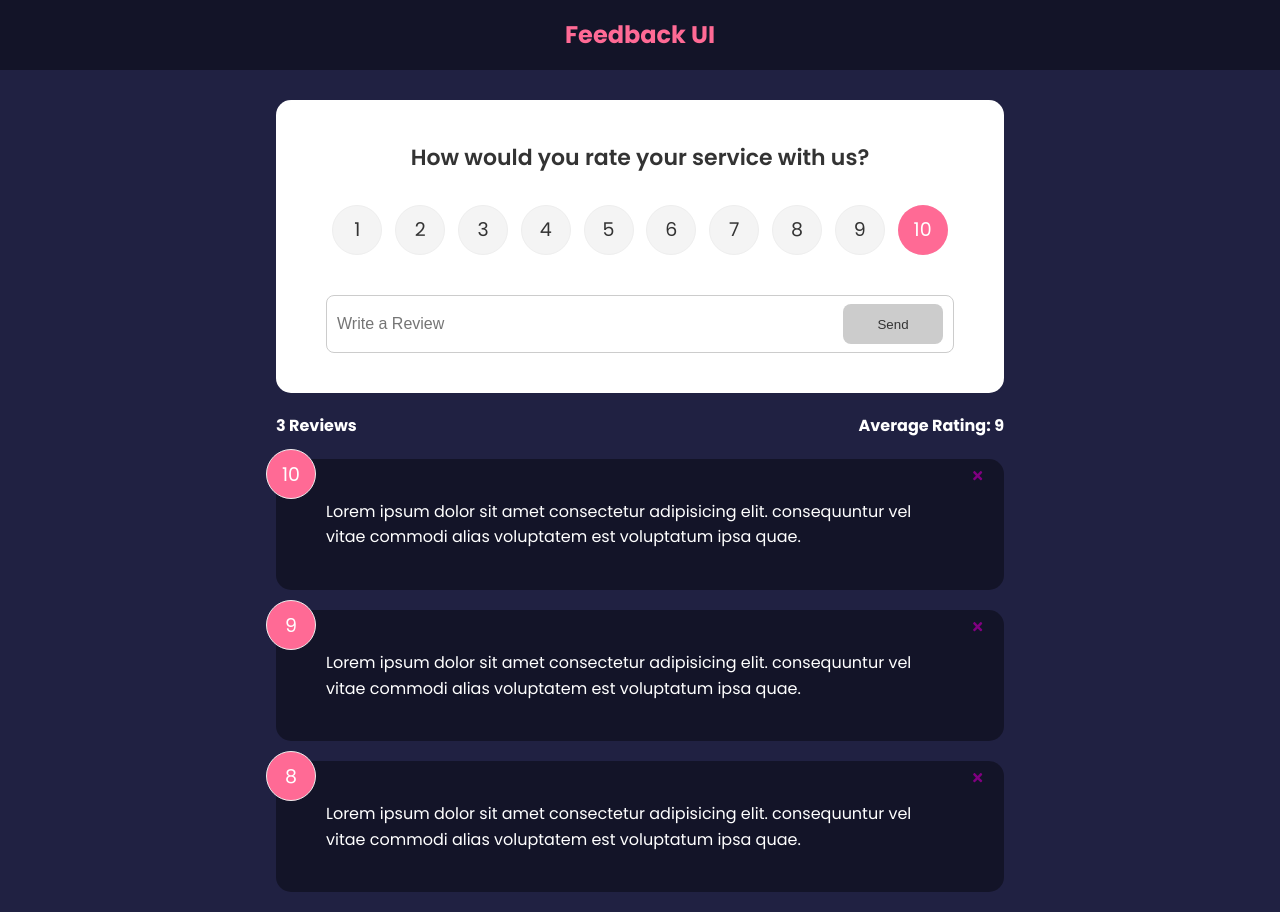
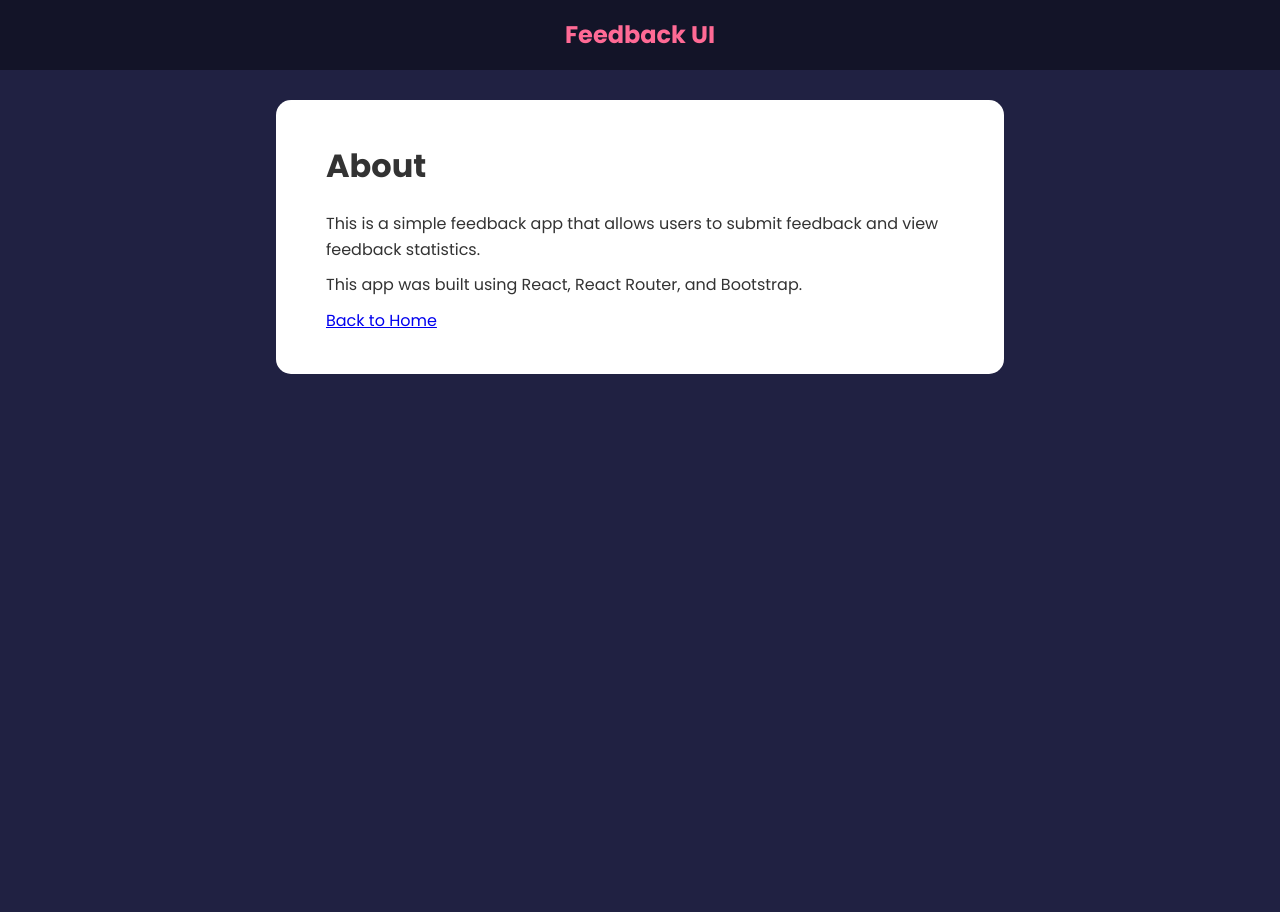
Before and after one commit to AmaraFinbarrs/feedback-app, a React (Create React App) app: page /about in a window 1280 px wide. After the commit the page ends 800 px from the top, so only its background shows below. Built offline with nearby package versions, Linux system fonts and the light colour scheme.

Commit message:
Create appropriate routes & links

```diff
--- a/package.json
+++ b/package.json
@@ -10,6 +10,7 @@
     "react": "^18.3.1",
     "react-dom": "^18.3.1",
     "react-icons": "^5.3.0",
+    "react-router-dom": "^6.26.2",
     "react-scripts": "5.0.1",
     "web-vitals": "^2.1.4"
   },
--- a/src/App.js
+++ b/src/App.js
@@ -1,13 +1,17 @@
 import { v4 as uuidv4 } from "uuid"
+import { BrowserRouter as Router, Routes, Route } from "react-router-dom"
 import { useState } from "react"
 import Header from "./components/Header"
 import FeedbackList from "./components/FeedbackList"
 import FeedbackStats from "./components/FeedbackStats"
 import FeedbackForm from "./components/FeedbackForm"
 import FeedbackData from "./data/FeedbackData"
+import AboutPage from "./pages/AboutPage"
+import AboutIconLink from "./components/AboutIconLink"
 
 function App(){
   const [feedback, setFeedback] = useState(FeedbackData)
+
   const deleteFeedback = (id) => {
     if (window.confirm("Are you sure you want to delete this feedback?")) {
       setFeedback(feedback.filter((item) => item.id !== id))
@@ -19,17 +23,28 @@
   }
 
   return (
-    <>
-      <Header/>
+    <Router>
+      <Header />
       <div className="container">
-        <FeedbackForm handleAdd = {addFeedback}/>
-        <FeedbackStats feedback={feedback}/>
-        <FeedbackList
-          feedback={feedback}
-          handleDelete={deleteFeedback}
-        />
+        <Routes>
+          <Route
+            path="/"
+            element={
+              <>
+                <FeedbackForm handleAdd={addFeedback} />
+                <FeedbackStats feedback={feedback} />
+                <FeedbackList
+                  feedback={feedback}
+                  handleDelete={deleteFeedback}
+                />
+                <AboutIconLink />
+              </>
+            }
+          />
+          <Route path="/about" element={<AboutPage />} />
+        </Routes>
       </div>
-    </>
+    </Router>
   )
 }
 
--- /dev/null
+++ b/src/components/AboutIconLink.jsx
@@ -0,0 +1,15 @@
+import React from 'react'
+import { FaQuestion } from 'react-icons/fa'
+import { Link } from 'react-router-dom'
+
+function AboutIconLink() {
+  return (
+    <div class="about-link">
+        <Link to="/about">
+            <FaQuestion size={30} />
+        </Link>
+    </div>
+  )
+}
+
+export default AboutIconLink
--- a/src/components/Header.jsx
+++ b/src/components/Header.jsx
@@ -1,4 +1,5 @@
 import PropTypes from 'prop-types';
+import { Link } from 'react-router-dom';
 
 function Header({ text = 'Feedback UI', bgColor='rgba(0,0,0,0.4)', textColor='#ff6a95' }) {
   const headerStyles = {
@@ -9,7 +10,9 @@
   return (
     <header style={headerStyles}>
       <div className="container">
-        <h2>{text}</h2>
+        <Link to="/" style={{ textDecoration: 'none', color: 'inherit' }}>
+          <h2>{text}</h2>
+        </Link>
       </div>
     </header>
   )
--- /dev/null
+++ b/src/pages/AboutPage.jsx
@@ -0,0 +1,27 @@
+import React from 'react'
+import PropTypes from 'prop-types'
+import Card from '../components/shared/Card'
+import { Link } from 'react-router-dom'
+
+function AboutPage(props) {
+  return (
+    <Card>
+      <div className='about'>
+        <h1>About</h1>
+        <p>
+          This is a simple feedback app that allows users to submit feedback and view feedback statistics.
+        </p>
+        <p>
+          This app was built using React, React Router, and Bootstrap.
+        </p>
+        <Link to="/">Back to Home</Link>
+      </div>
+    </Card>
+  )
+}
+
+AboutPage.propTypes = {
+
+}
+
+export default AboutPage
```
Also changed, not shown: 1 other file (tests, documents, lock files or other folders).
